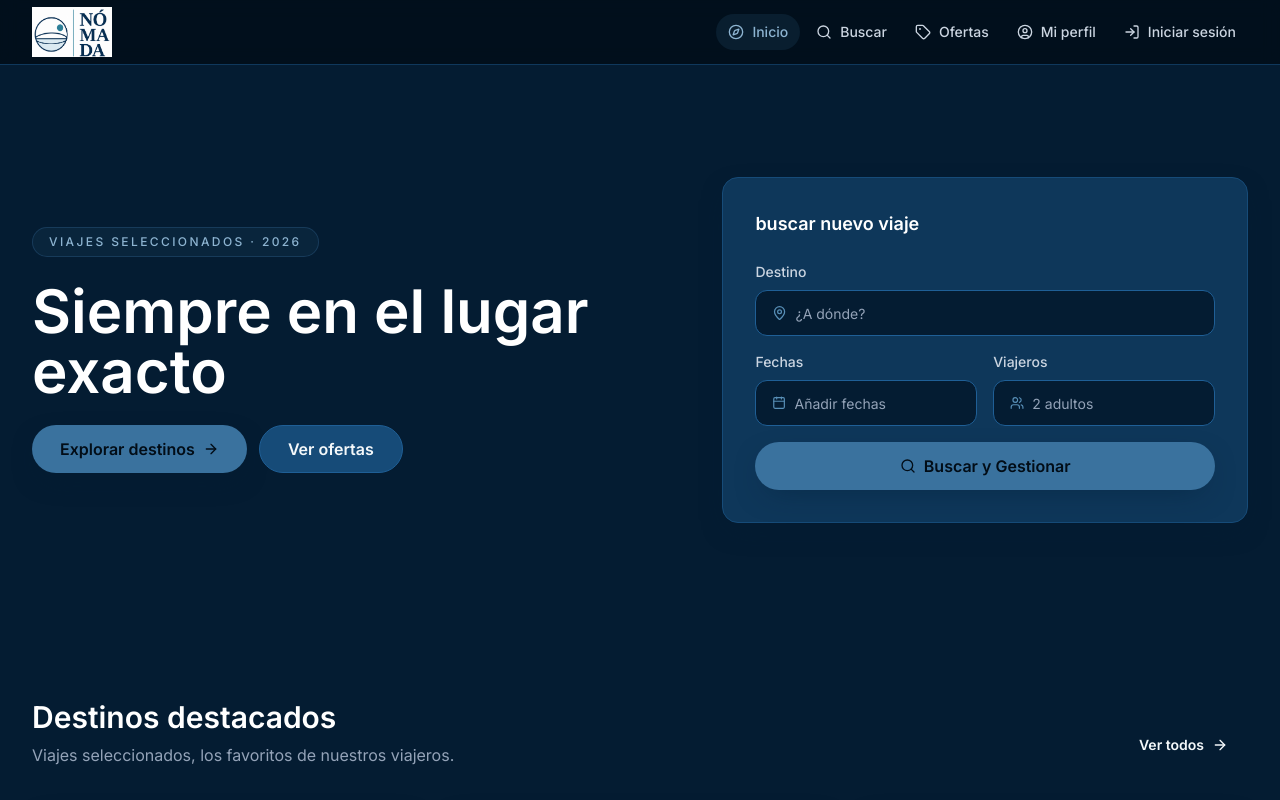
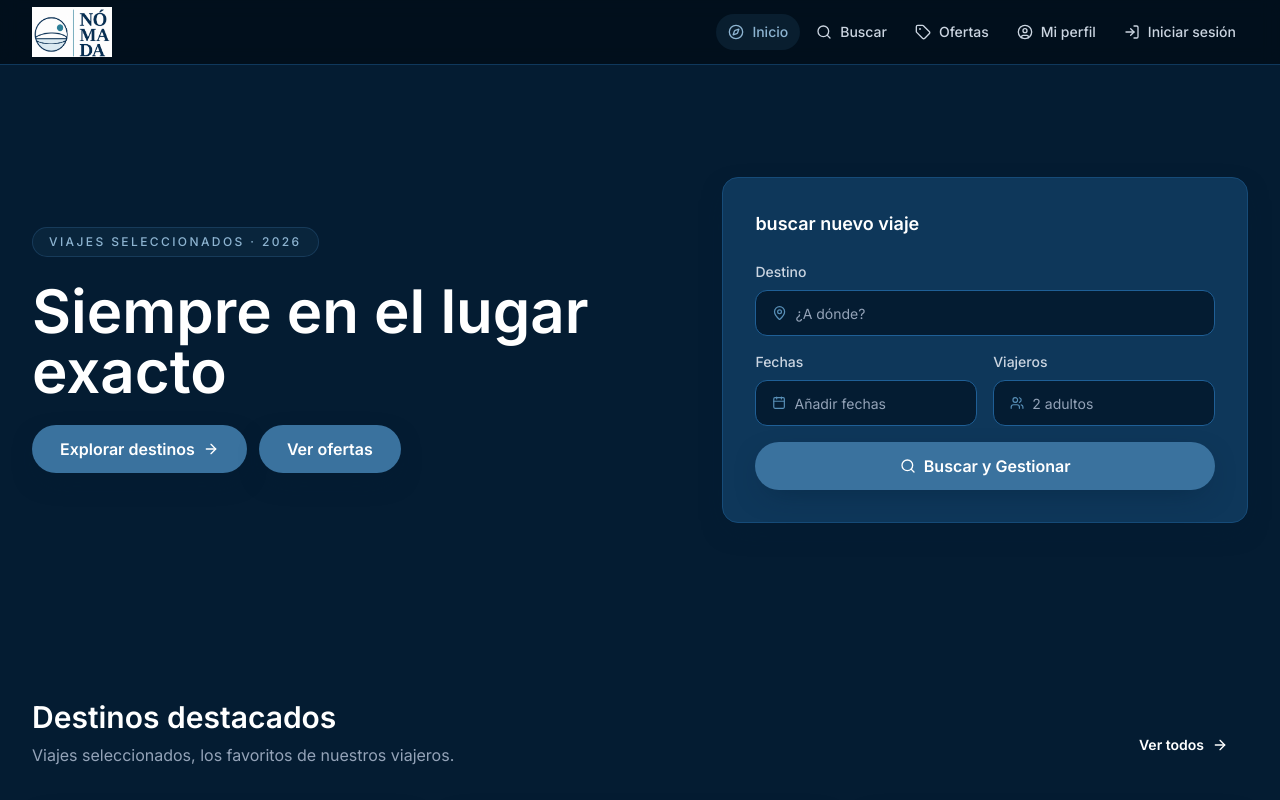
Before and after one commit to Agencia-de-viajes-Factoria-F5-Nomada/Frontend-Travel-Agency, a React (Vite) app: page / in a window 1280 px wide. Shown: the top 800 px of the page. Built offline with nearby package versions, Linux system fonts and the light colour scheme.

Commit message:
fix: refactor buttons

```diff
--- a/src/components/ui/Button.jsx
+++ b/src/components/ui/Button.jsx
@@ -4,11 +4,11 @@ import { classNames } from '../../utils/classNames'
 
 const VARIANT_STYLES = {
   primary:
-    'bg-brand-500 text-surface-950 hover:bg-brand-400 active:bg-brand-600 shadow-card',
+    'bg-brand-500 text-white hover:bg-brand-400 active:bg-brand-600 shadow-card',
   secondary:
-    'bg-surface-700 text-ink hover:bg-surface-600 active:bg-surface-800 border border-surface-600',
+    'bg-surface-700 text-white hover:bg-surface-600 active:bg-surface-800 border border-surface-600',
   ghost:
-    'bg-transparent text-ink hover:bg-surface-700 active:bg-surface-800',
+    'bg-transparent text-white hover:bg-surface-700 active:bg-surface-800',
   danger:
     'bg-status-pending text-white hover:bg-red-500 active:bg-red-600 shadow-card',
 }
--- a/src/pages/HomePage.jsx
+++ b/src/pages/HomePage.jsx
@@ -37,7 +37,7 @@ const HomePage = () => {
                 Explorar destinos
                 <ArrowRight className="h-4 w-4" aria-hidden="true" />
               </Button>
-              <Button to={PUBLIC_PATHS.OFFERS} size="lg" variant="secondary">
+              <Button to={PUBLIC_PATHS.OFFERS} size="lg">
                 Ver ofertas
               </Button>
             </div>
```
